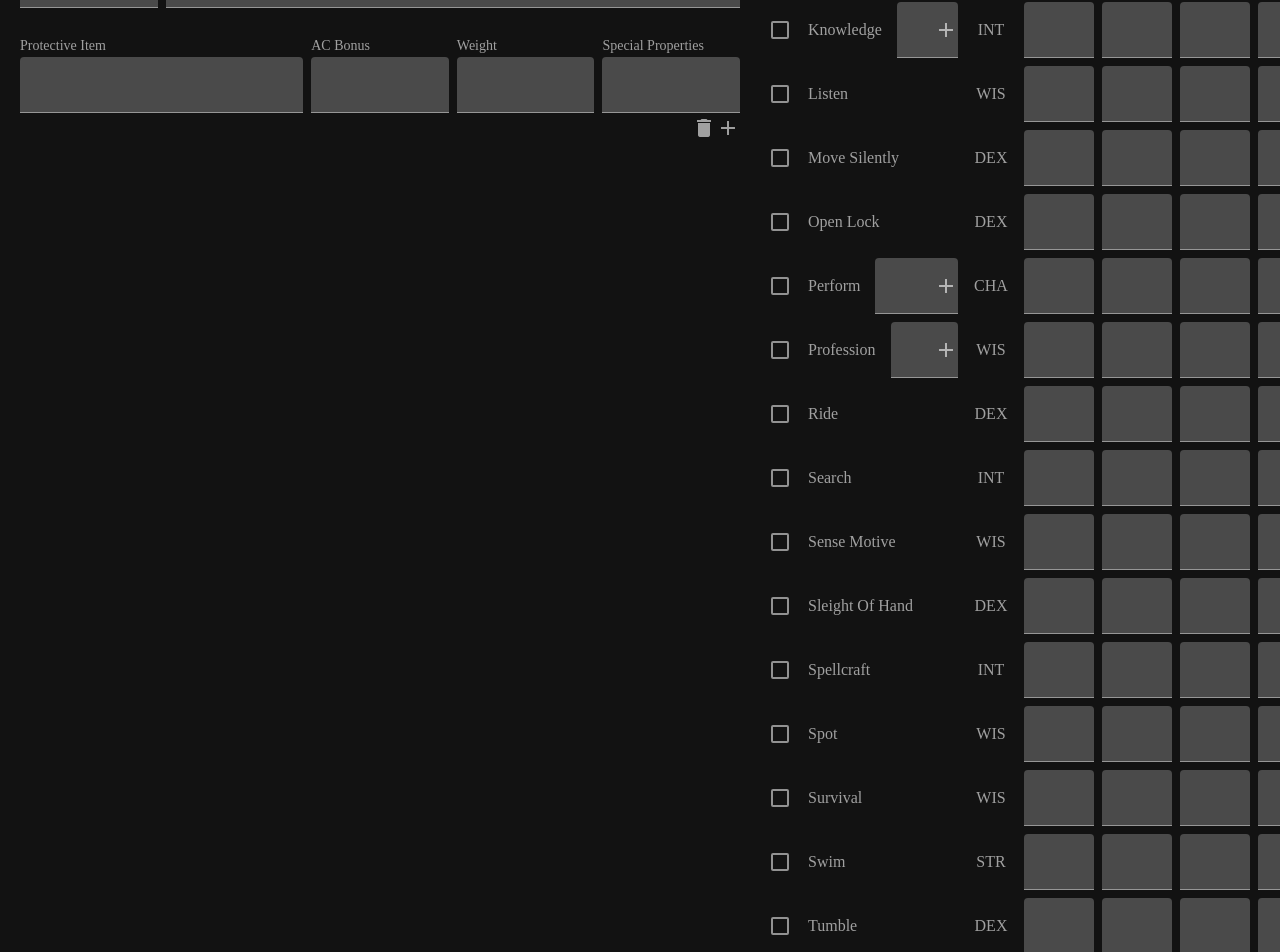
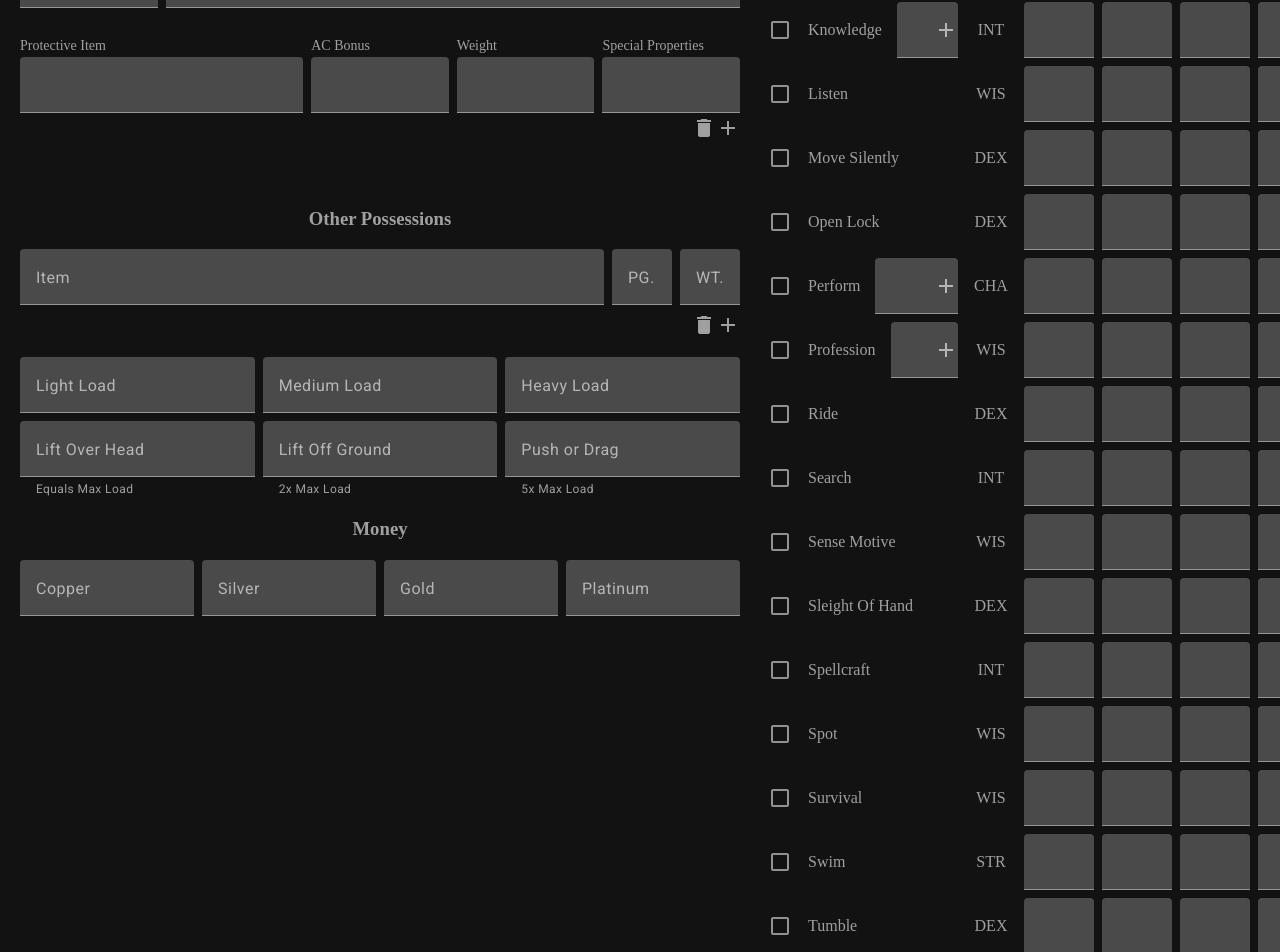
Before and after one commit to RDoneux/character-record-sheet-3.5, an Angular app: page /character-sheet in a window 1280 px wide. Shown: the part 1760-2712 px from the top of the page. Built offline with nearby package versions, Linux system fonts and the light colour scheme.

Commit message:
adds possessions

```diff
--- a/src/app/pages/character-sheet/character-sheet.component.html
+++ b/src/app/pages/character-sheet/character-sheet.component.html
@@ -8,4 +8,5 @@
   <app-base-combat />
   <app-attacks />
   <app-gear />
+  <app-possessions />
 </div>
--- a/src/app/pages/character-sheet/character-sheet.component.scss
+++ b/src/app/pages/character-sheet/character-sheet.component.scss
@@ -3,7 +3,7 @@
 
   display: grid;
   grid-template-columns: minmax(300px, 0.3fr) minmax(400px, 0.3fr) 1fr;
-  grid-template-rows: auto auto auto auto auto auto auto 1fr;
+  grid-template-rows: auto auto auto auto auto auto auto auto 1fr;
   gap: 20px;
   align-items: center;
 
@@ -26,7 +26,7 @@
 
   app-skills {
     grid-column: 3;
-    grid-row: 3 / span 6;
+    grid-row: 3 / span 7;
   }
 
   app-saving-throws {
@@ -44,4 +44,8 @@
   app-gear {
     grid-column: 1 / span 2;
   }
+
+  app-possessions {
+    grid-column: 1 / span 2;
+  }
 }
--- a/src/app/pages/character-sheet/character-sheet.component.ts
+++ b/src/app/pages/character-sheet/character-sheet.component.ts
@@ -8,6 +8,7 @@ import { SavingThrowsComponent } from './fragments/saving-throws/saving-throws.c
 import { BaseCombatComponent } from "./fragments/base-combat/base-combat.component";
 import { AttacksComponent } from "./fragments/attacks/attacks.component";
 import { GearComponent } from "./fragments/gear/gear.component";
+import { PossessionsComponent } from "./fragments/possessions/possessions.component";
 
 @Component({
   selector: 'app-character-sheet',
@@ -20,7 +21,8 @@ import { GearComponent } from "./fragments/gear/gear.component";
     SavingThrowsComponent,
     BaseCombatComponent,
     AttacksComponent,
-    GearComponent
+    GearComponent,
+    PossessionsComponent
 ],
   templateUrl: './character-sheet.component.html',
   styleUrl: './character-sheet.component.scss',
--- /dev/null
+++ b/src/app/pages/character-sheet/fragments/possessions/interfaces/i-possessions.ts
@@ -0,0 +1,44 @@
+import { FormGroupType } from '../../../../../types/form-group-type';
+
+export interface IPossession {
+  name: string | null;
+  pg: number | null;
+  weight: number | null;
+}
+
+export interface IPossessions {
+  items: IPossession[] | null;
+  totalWeight: number | null;
+  lightLoad: number | null;
+  mediumLoad: number | null;
+  heavyLoad: number | null;
+  liftOverHead: number | null;
+  liftOffGround: number | null;
+  pushOrDrag: number | null;
+  copper: number | null;
+  silver: number | null;
+  gold: number | null;
+  platinum: number | null;
+}
+export interface IPossessionsForm extends FormGroupType<IPossessions> {}
+
+export const POSSESSION_DEFAULT: IPossession = {
+  name: null,
+  pg: null,
+  weight: null,
+};
+
+export const POSSESSIONS_DEFAULT: IPossessions = {
+  items: [POSSESSION_DEFAULT],
+  totalWeight: null,
+  lightLoad: null,
+  mediumLoad: null,
+  heavyLoad: null,
+  liftOverHead: null,
+  liftOffGround: null,
+  pushOrDrag: null,
+  copper: null,
+  silver: null,
+  gold: null,
+  platinum: null,
+};
--- /dev/null
+++ b/src/app/pages/character-sheet/fragments/possessions/possessions.component.html
@@ -0,0 +1,76 @@
+<form [formGroup]="possessionsForm">
+  <h3>Other Possessions</h3>
+  <div formGroupName="items">
+    @for(possession of possessions; track possession) {
+    <div class="possession-row" [formGroupName]="possession">
+      <mat-form-field class="no-bottom-margin">
+        <mat-label>Item</mat-label>
+        <input matInput formControlName="name" />
+      </mat-form-field>
+      <mat-form-field class="no-bottom-margin">
+        <mat-label>PG.</mat-label>
+        <input matInput formControlName="pg" />
+      </mat-form-field>
+      <mat-form-field class="no-bottom-margin">
+        <mat-label>WT.</mat-label>
+        <input matInput formControlName="weight" />
+      </mat-form-field>
+      <div class="icon-container">
+        @if(possessions.length > 0) {
+        <mat-icon (click)="removePossession(possession)">delete</mat-icon>
+        } @if($index == possessions.length - 1){
+        <mat-icon (click)="addPossession(possession)">add</mat-icon>
+        }
+      </div>
+    </div>
+    }
+  </div>
+  <div class="weights-container">
+    <mat-form-field class="no-bottom-margin">
+      <mat-label>Light Load</mat-label>
+      <input matInput formControlName="lightLoad" />
+    </mat-form-field>
+    <mat-form-field class="no-bottom-margin">
+      <mat-label>Medium Load</mat-label>
+      <input matInput formControlName="mediumLoad" />
+    </mat-form-field>
+    <mat-form-field class="no-bottom-margin">
+      <mat-label>Heavy Load</mat-label>
+      <input matInput formControlName="heavyLoad" />
+    </mat-form-field>
+    <mat-form-field>
+      <mat-label>Lift Over Head</mat-label>
+      <input matInput formControlName="liftOverHead" />
+      <mat-hint>Equals Max Load</mat-hint>
+    </mat-form-field>
+    <mat-form-field>
+      <mat-label>Lift Off Ground</mat-label>
+      <input matInput formControlName="liftOffGround" />
+      <mat-hint>2x Max Load</mat-hint>
+    </mat-form-field>
+    <mat-form-field>
+      <mat-label>Push or Drag</mat-label>
+      <input matInput formControlName="pushOrDrag" />
+      <mat-hint>5x Max Load</mat-hint>
+    </mat-form-field>
+  </div>
+  <h3>Money</h3>
+  <div class="money-container">
+    <mat-form-field>
+      <mat-label>Copper</mat-label>
+      <input matInput type="number" formControlName="copper" />
+    </mat-form-field>
+    <mat-form-field>
+      <mat-label>Silver</mat-label>
+      <input matInput type="number" formControlName="silver" />
+    </mat-form-field>
+    <mat-form-field>
+      <mat-label>Gold</mat-label>
+      <input matInput type="number" formControlName="gold" />
+    </mat-form-field>
+    <mat-form-field>
+      <mat-label>Platinum</mat-label>
+      <input matInput type="number" formControlName="platinum" />
+    </mat-form-field>
+  </div>
+</form>
--- /dev/null
+++ b/src/app/pages/character-sheet/fragments/possessions/possessions.component.scss
@@ -0,0 +1,29 @@
+form {
+  h3 {
+    text-align: center;
+  }
+  .possession-row {
+    display: grid;
+    grid-template-columns: 1fr 60px 60px;
+    gap: 8px;
+
+    .icon-container {
+      grid-column: 3;
+      display: flex;
+      justify-content: flex-end;
+    }
+  }
+
+  .weights-container,
+  .money-container {
+    width: 100%;
+    display: grid;
+    grid-template-columns: repeat(3, 1fr);
+    gap: 8px;
+    margin-top: 20px;
+  }
+
+  .money-container {
+    grid-template-columns: repeat(4, 1fr);
+  }
+}
--- /dev/null
+++ b/src/app/pages/character-sheet/fragments/possessions/possessions.component.ts
@@ -0,0 +1,70 @@
+import { Component } from '@angular/core';
+import { ReactiveFormsModule, FormGroup } from '@angular/forms';
+import { MatFormFieldModule } from '@angular/material/form-field';
+import { MatInputModule } from '@angular/material/input';
+import { debounceTime } from 'rxjs';
+import { FormBuilderService } from '../../../../services/form-builder.service';
+import { LocalStorageService } from '../../../../services/local-storage.service';
+import {
+  IPossessionsForm,
+  IPossessions,
+  POSSESSIONS_DEFAULT,
+  POSSESSION_DEFAULT,
+} from './interfaces/i-possessions';
+import { MatIconModule } from '@angular/material/icon';
+
+@Component({
+  selector: 'app-possessions',
+  imports: [
+    ReactiveFormsModule,
+    MatFormFieldModule,
+    MatInputModule,
+    MatIconModule,
+  ],
+  templateUrl: './possessions.component.html',
+  styleUrl: './possessions.component.scss',
+})
+export class PossessionsComponent {
+  static readonly STORAGE_KEY = 'possessions';
+
+  constructor(
+    private localStorage: LocalStorageService,
+    private formBuilder: FormBuilderService
+  ) {}
+
+  possessionsForm!: FormGroup<IPossessionsForm>;
+
+  ngOnInit() {
+    const persistedInfo: IPossessions | null =
+      this.localStorage.load<IPossessions>(PossessionsComponent.STORAGE_KEY);
+
+    this.possessionsForm = this.formBuilder.buildForm(
+      persistedInfo ? persistedInfo : POSSESSIONS_DEFAULT
+    );
+
+    this.possessionsForm.valueChanges.pipe(debounceTime(1000)).subscribe(() => {
+      this.localStorage.save<IPossessions>(
+        PossessionsComponent.STORAGE_KEY,
+        this.possessionsForm.getRawValue()
+      );
+    });
+  }
+
+  get possessions() {
+    return Object.keys(
+      (this.possessionsForm.get('items') as FormGroup).controls
+    );
+  }
+
+  removePossession(index: string) {
+    const items = this.possessionsForm.get('items') as FormGroup;
+    items.removeControl(index);
+  }
+
+  addPossession(index: string) {
+    (this.possessionsForm.get('items') as FormGroup).addControl(
+      `${+index + 1}`,
+      this.formBuilder.buildForm(POSSESSION_DEFAULT)
+    );
+  }
+}
```
Also changed, not shown: 1 other file (tests, documents, lock files or other folders).
